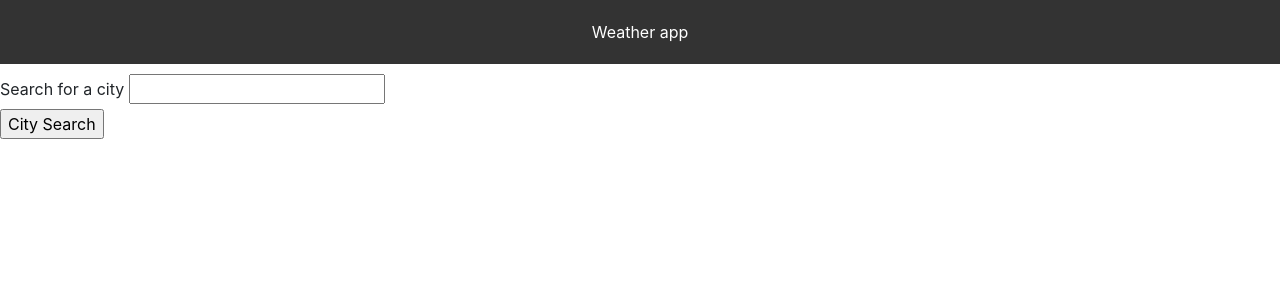
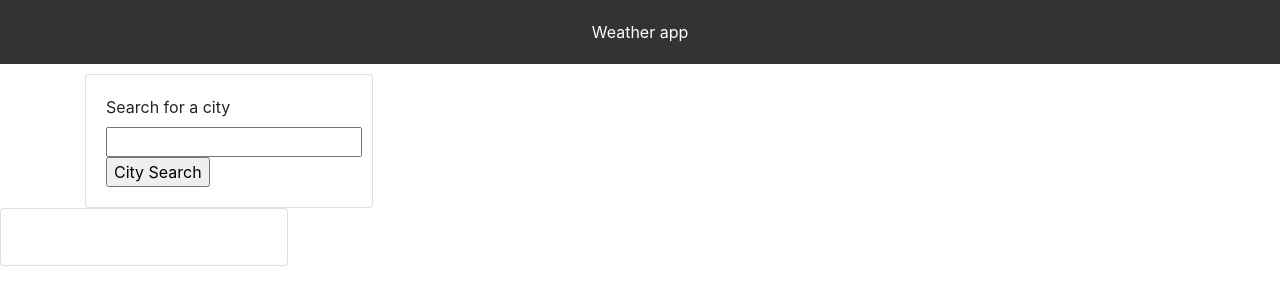
Before and after one commit to rtorres61595/Weather-Dashboard, a plain HTML site: page index.html in a window 1280 px wide. Drawn offline with nearby package versions, Linux system fonts and the light colour scheme.

Commit message:
made cards work

```diff
--- a/index.html
+++ b/index.html
@@ -9,17 +9,32 @@
 </head>
 <header>Weather app</header>
 <body>
+<section class = "container">
+  <form id="city-form">
+
+      <div class="card" style="width: 18rem;">
+        <div class="card-body">
           <form id="city-form">
             <label for="city-input">Search for a city</label>
             <input type="text" id="city-input"><br>
 
-        <!-- This button will trigger our AJAX call -->
+
               <input id="find-city" type="submit" value="City Search">
               <div id = "btnStorage">
+            </div>
+          </form>
+        </div>
+      </div>
+
 
       </div>
     </form>
+  </section>
 
+
+
+  <div class="card" style="width: 18rem;">
+    <div class="card-body">
       <div class="container">
         <p class="wind"></p>
         <p class="city" ></p>
@@ -27,6 +42,16 @@
         <p class="temp"></p>
 
       </div>
+    </div>
+  </div>
+
+    <!-- <div class="container">
+      <p class="wind"></p>
+      <p class="city" ></p>
+      <p class="humidity"></p>
+      <p class="temp"></p>
+
+    </div> -->
 
 
 </body>
--- a/main.js
+++ b/main.js
@@ -119,4 +119,4 @@ method: "GET"
 
 
 //be able to click on the botton
-//use the value in the button to display that city weather
+//use the value in the button to display that city
```
Lines whose indentation alone changed are shown as unchanged.
